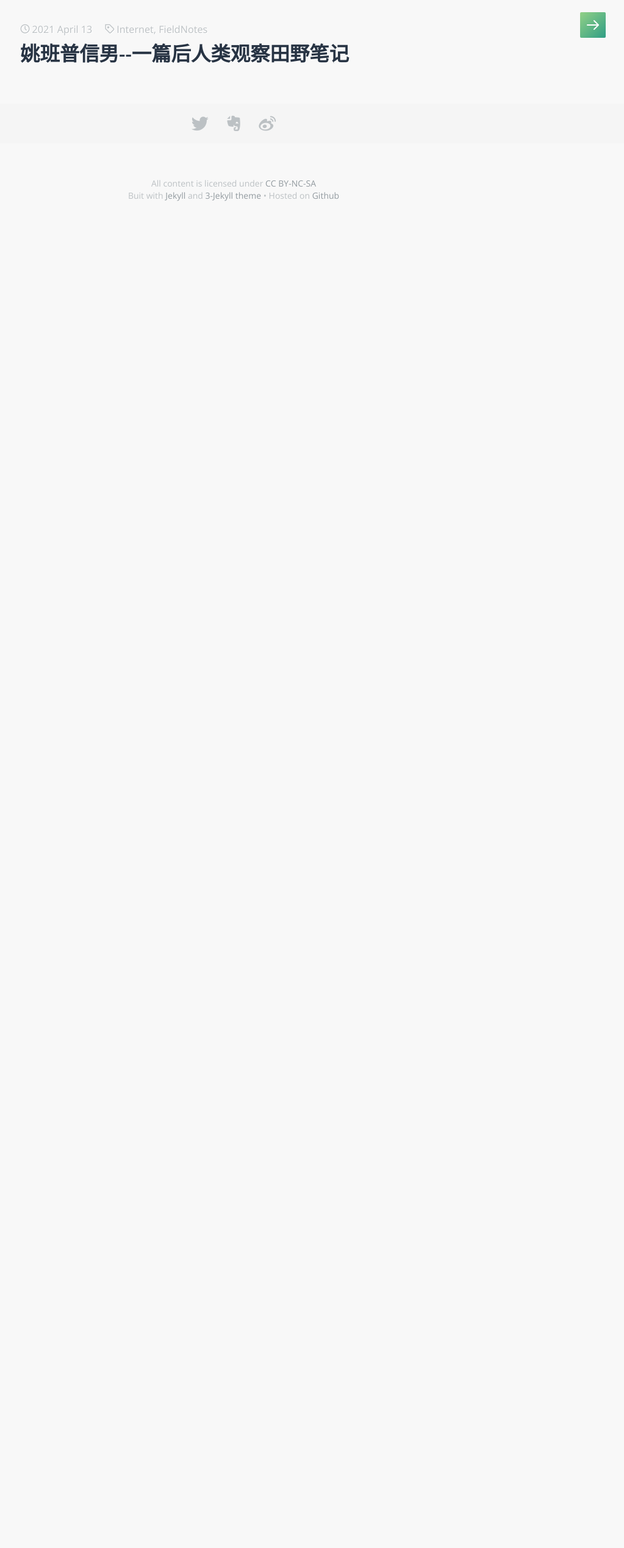
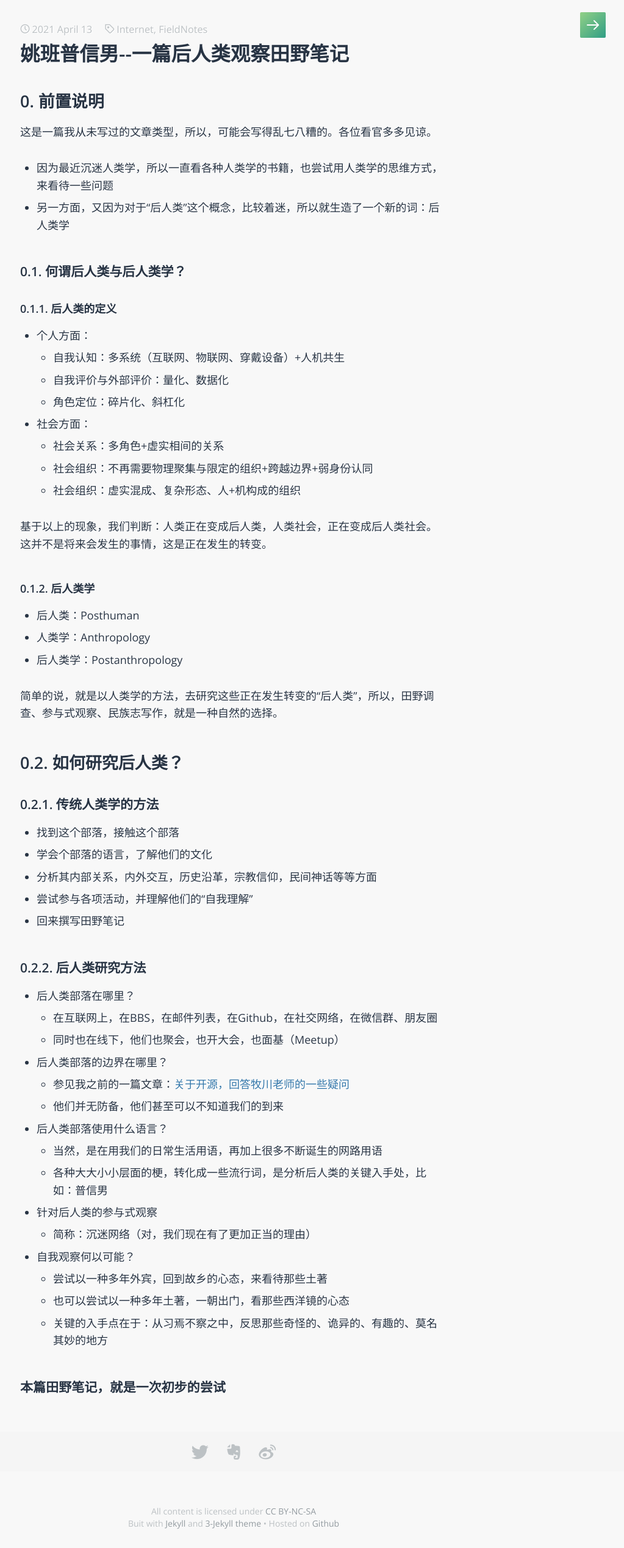
Before and after one commit to zhuangbiaowei/zhuangbiaowei.github.io, a Jekyll site: the page built from _posts/2021-04-13-yaoban-puxin-post-human-observation-field-notes.md, in a window 1280 px wide. Shown: the whole page at 61% size, without its empty margins (257-1280 px from the left). Built offline with Jekyll 4.4.1, drawn with Linux system fonts in a browser that asks for light colours; some web fonts are replaced.

Commit message:
add No.0

```diff
--- a/_posts/2021-04-13-yaoban-puxin-post-human-observation-field-notes.md
+++ b/_posts/2021-04-13-yaoban-puxin-post-human-observation-field-notes.md
@@ -5,3 +5,63 @@ date:   2021-04-13 12:20
 categories: Anthropology
 tags: Internet FieldNotes
 ---
+
+## 0. 前置说明
+
+这是一篇我从未写过的文章类型，所以，可能会写得乱七八糟的。各位看官多多见谅。
+
+* 因为最近沉迷人类学，所以一直看各种人类学的书籍，也尝试用人类学的思维方式，来看待一些问题
+* 另一方面，又因为对于“后人类”这个概念，比较着迷，所以就生造了一个新的词：后人类学
+
+### 0.1. 何谓后人类与后人类学？
+
+#### 0.1.1. 后人类的定义
+
+* 个人方面：
+  * 自我认知：多系统（互联网、物联网、穿戴设备）+人机共生
+  * 自我评价与外部评价：量化、数据化
+  * 角色定位：碎片化、斜杠化
+* 社会方面：
+  * 社会关系：多角色+虚实相间的关系
+  * 社会组织：不再需要物理聚集与限定的组织+跨越边界+弱身份认同
+  * 社会组织：虚实混成、复杂形态、人+机构成的组织
+
+基于以上的现象，我们判断：人类正在变成后人类，人类社会，正在变成后人类社会。这并不是将来会发生的事情，这是正在发生的转变。
+
+#### 0.1.2. 后人类学
+
+* 后人类：Posthuman
+* 人类学：Anthropology
+* 后人类学：Postanthropology
+
+简单的说，就是以人类学的方法，去研究这些正在发生转变的“后人类”，所以，田野调查、参与式观察、民族志写作，就是一种自然的选择。
+
+## 0.2. 如何研究后人类？
+
+### 0.2.1. 传统人类学的方法
+
+* 找到这个部落，接触这个部落
+* 学会个部落的语言，了解他们的文化
+* 分析其内部关系，内外交互，历史沿革，宗教信仰，民间神话等等方面
+* 尝试参与各项活动，并理解他们的“自我理解”
+* 回来撰写田野笔记
+
+### 0.2.2. 后人类研究方法
+
+* 后人类部落在哪里？
+  * 在互联网上，在BBS，在邮件列表，在Github，在社交网络，在微信群、朋友圈
+  * 同时也在线下，他们也聚会，也开大会，也面基（Meetup）
+* 后人类部落的边界在哪里？
+  * 参见我之前的一篇文章：[关于开源，回答牧川老师的一些疑问](/thinking/it/2021/04/15/OSS-FAQ.html)
+  * 他们并无防备，他们甚至可以不知道我们的到来
+* 后人类部落使用什么语言？
+  * 当然，是在用我们的日常生活用语，再加上很多不断诞生的网路用语
+  * 各种大大小小层面的梗，转化成一些流行词，是分析后人类的关键入手处，比如：普信男
+* 针对后人类的参与式观察
+  * 简称：沉迷网络（对，我们现在有了更加正当的理由）
+* 自我观察何以可能？
+  * 尝试以一种多年外宾，回到故乡的心态，来看待那些土著
+  * 也可以尝试以一种多年土著，一朝出门，看那些西洋镜的心态
+  * 关键的入手点在于：从习焉不察之中，反思那些奇怪的、诡异的、有趣的、莫名其妙的地方
+
+### 本篇田野笔记，就是一次初步的尝试
```
